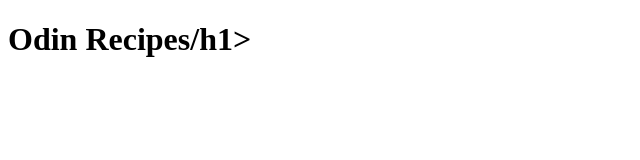
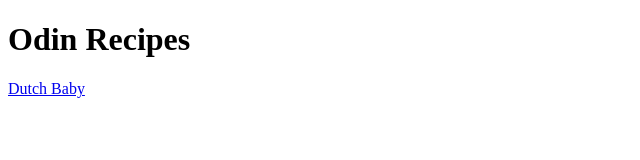
Before and after one commit to goobtoobles/odin-recipes, a plain HTML site: page index.html in a window 1280 px wide. Shown: the whole page, without its empty margins (0-640 px from the left). Drawn offline with Linux system fonts and the light colour scheme.

Commit message:
Add first recipe and link from index

```diff
--- a/index.html
+++ b/index.html
@@ -5,6 +5,7 @@
         <title>Odin Recipes</title>
     </head>
     <body>
-        <h1>Odin Recipes/h1>
+        <h1>Odin Recipes</h1>
+        <a href="recipes/dutchbaby.html">Dutch Baby</a>
     </body>
 </html>
```
Also changed, not shown: recipes/dutchbaby.html (added, +12 -0 lines).
